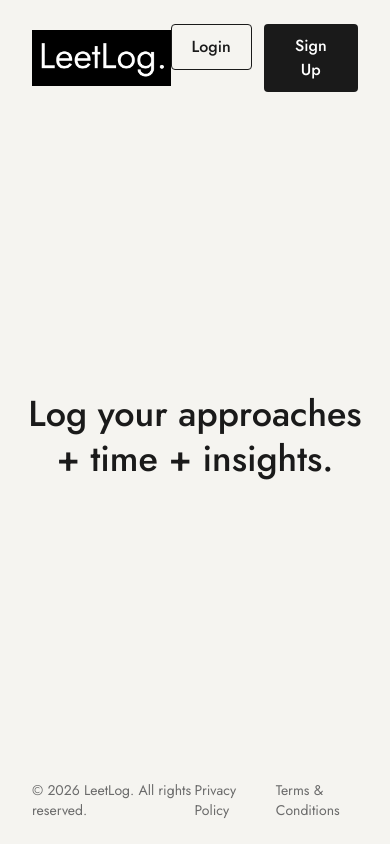
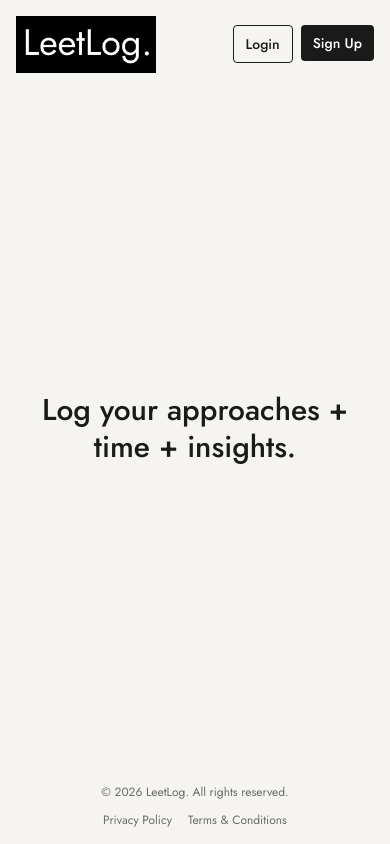
Before and after one commit to TelmenBay/leetlog, a Next.js app: page / in a window 390 px wide. Built offline with nearby package versions, Linux system fonts and the light colour scheme; no server answers.

Commit message:
update: pages to use supabase auth sesh

```diff
--- a/app/dashboard/page.tsx
+++ b/app/dashboard/page.tsx
@@ -1,25 +1,42 @@
 import { redirect } from "next/navigation";
-import { auth } from "@/lib/auth";
+import { createClient } from "@/lib/supabase/server";
 import Image from "next/image";
-import { signOut } from "@/lib/auth";
 import { prisma } from "@/lib/prisma";
 import DashboardClient from "@/components/dashboard-client";
+import SignOutButton from "@/components/sign-out-button";
 
 export const dynamic = 'force-dynamic';
 
 export default async function DashboardPage() {
-  const session = await auth();
+  const supabase = await createClient();
+  const { data: { user } } = await supabase.auth.getUser();
 
-  if (!session) {
+  if (!user) {
     redirect("/sign-in");
   }
 
   const now = new Date();
 
   try {
+    // Ensure user exists in our database
+    let dbUser = await prisma.user.findUnique({
+      where: { id: user.id }
+    });
+
+    if (!dbUser) {
+      // Create user if they don't exist (OAuth users)
+      dbUser = await prisma.user.create({
+        data: {
+          id: user.id,
+          email: user.email!,
+          username: user.user_metadata?.username || user.user_metadata?.user_name || null,
+        }
+      });
+    }
+
     const userProblemsData = await prisma.userProblem.findMany({
       where: {
-        userId: session.user?.id as string
+        userId: user.id
       },
       include: {
         problem: true,
@@ -71,19 +88,9 @@ export default async function DashboardPage() {
 
           <div className="flex items-center gap-4">
             <span className="text-[#6B6B6B] text-sm" style={{ fontFamily: 'var(--font-jost)' }}>
-              {session.user?.email || session.user?.name}
+              {user.email}
             </span>
-            <form action={async () => {
-              "use server";
-              await signOut({ redirectTo: "/" });
-            }}>
-              <button
-                type="submit"
-                className="text-sm font-medium border border-[#E5E5E5] px-4 py-2 text-[#1A1A1A] hover:bg-[#1A1A1A] hover:text-white hover:border-[#1A1A1A] transition-colors rounded-sm"
-              >
-                Sign Out
-              </button>
-            </form>
+            <SignOutButton />
           </div>
         </header>
 
--- a/app/page.tsx
+++ b/app/page.tsx
@@ -1,58 +1,59 @@
 import Image from "next/image";
-import GitHubStar from "@/components/github-star";
 import { redirect } from "next/navigation";
-import { auth } from "@/lib/auth";
+import { createClient } from "@/lib/supabase/server";
 import Link from "next/link";
 
 export default async function Home() {
-  const session  = await auth()
+  const supabase = await createClient();
+  const { data: { user } } = await supabase.auth.getUser();
 
-  if (session) {
+  if (user) {
     redirect("/dashboard")
   }
 
   return (
     <div className="flex flex-col min-h-screen bg-[#F5F4F0]">
-      <header className="flex justify-between items-center px-8 py-6">
+      <header className="flex justify-between items-center px-4 sm:px-8 py-4 sm:py-6">
         <div className="flex items-center">
           <Image
             src="/white_LL.jpg"
             alt="LeetLog Logo"
             width={140}
             height={140}
-            className="object-contain invert"
+            className="object-contain invert w sm:w"
           />
         </div>
 
-
-        <div className="flex gap-3">
+        <div className="flex gap-2 sm:gap-3">
           <Link href="/sign-in">
-            <button className="text-base font-medium px-5 py-2.5 border border-[#1A1A1A] text-[#1A1A1A] hover:bg-[#e3e3e3] hover:text-black transition-colors rounded-sm">
+            <button className="text-sm sm:text-base font-medium px-3 sm:px-5 py-2 sm:py-2.5 border border-[#1A1A1A] text-[#1A1A1A] hover:bg-[#e3e3e3] hover:text-black transition-colors rounded-sm">
               Login
             </button>
           </Link>
           <Link href="/sign-up">
-            <button className="text-base font-medium bg-[#1A1A1A] text-white px-5 py-2.5 hover:bg-[#333] transition-colors rounded-sm">
+            <button className="text-sm sm:text-base font-medium bg-[#1A1A1A] text-white px-3 sm:px-5 py-2 sm:py-2.5 hover:bg-[#333] transition-colors rounded-sm">
               Sign Up
             </button>
           </Link>
         </div>
       </header>
-      <main className="flex-1 flex items-center justify-center px-6">
-        <h1 className="text-4xl md:text-5xl lg:text-6xl text-center text-[#1A1A1A] font-medium max-w-4xl leading-tight" style={{ fontFamily: 'var(--font-jost)' }}>
+
+      <main className="flex-1 flex items-center justify-center px-4 sm:px-6">
+        <h1 className="text-3xl sm:text-4xl md:text-5xl lg:text-6xl text-center text-[#1A1A1A] font-medium max-w-4xl leading-tight" style={{ fontFamily: 'var(--font-jost)' }}>
           Log your approaches + time + insights.
         </h1>
       </main>
-      <footer className="py-6 px-8">
-        <div className="flex justify-between items-center">
-          <p className="text-sm text-[#6B6B6B]">
+
+      <footer className="py-4 sm:py-6 px-4 sm:px-8">
+        <div className="flex flex-col sm:flex-row justify-between items-center gap-3 sm:gap-0">
+          <p className="text-xs sm:text-sm text-[#6B6B6B] text-center sm:text-left">
             &copy; {new Date().getFullYear()} LeetLog. All rights reserved.
           </p>
-          <div className="flex gap-6">
-            <Link href="/privacy" className="text-sm text-[#6B6B6B] hover:text-[#1A1A1A] transition-colors">
+          <div className="flex gap-4 sm:gap-6">
+            <Link href="/privacy" className="text-xs sm:text-sm text-[#6B6B6B] hover:text-[#1A1A1A] transition-colors">
               Privacy Policy
             </Link>
-            <Link href="/terms" className="text-sm text-[#6B6B6B] hover:text-[#1A1A1A] transition-colors">
+            <Link href="/terms" className="text-xs sm:text-sm text-[#6B6B6B] hover:text-[#1A1A1A] transition-colors">
               Terms & Conditions
             </Link>
           </div>
--- a/package.json
+++ b/package.json
@@ -10,15 +10,14 @@
   },
   "dependencies": {
     "@prisma/client": "^6.19.2",
-    "bcryptjs": "^3.0.3",
+    "@supabase/ssr": "^0.8.0",
+    "@supabase/supabase-js": "^2.91.0",
     "next": "16.1.2",
-    "next-auth": "^5.0.0-beta.25",
     "react": "19.2.3",
     "react-dom": "19.2.3"
   },
   "devDependencies": {
     "@tailwindcss/postcss": "^4",
-    "@types/bcryptjs": "^2.4.6",
     "@types/node": "^20",
     "@types/react": "^19",
     "@types/react-dom": "^19",
```
Also changed, not shown: 1 other file (tests, documents, lock files or other folders).
